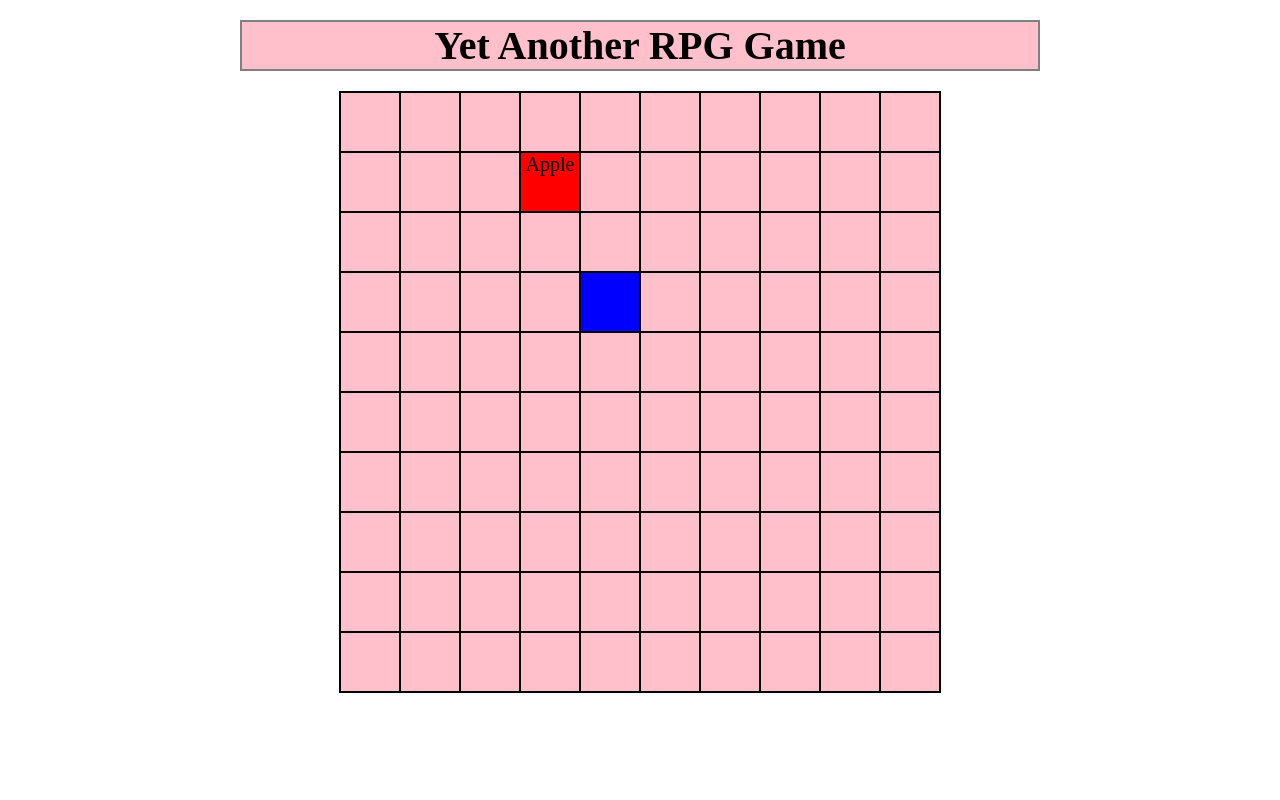
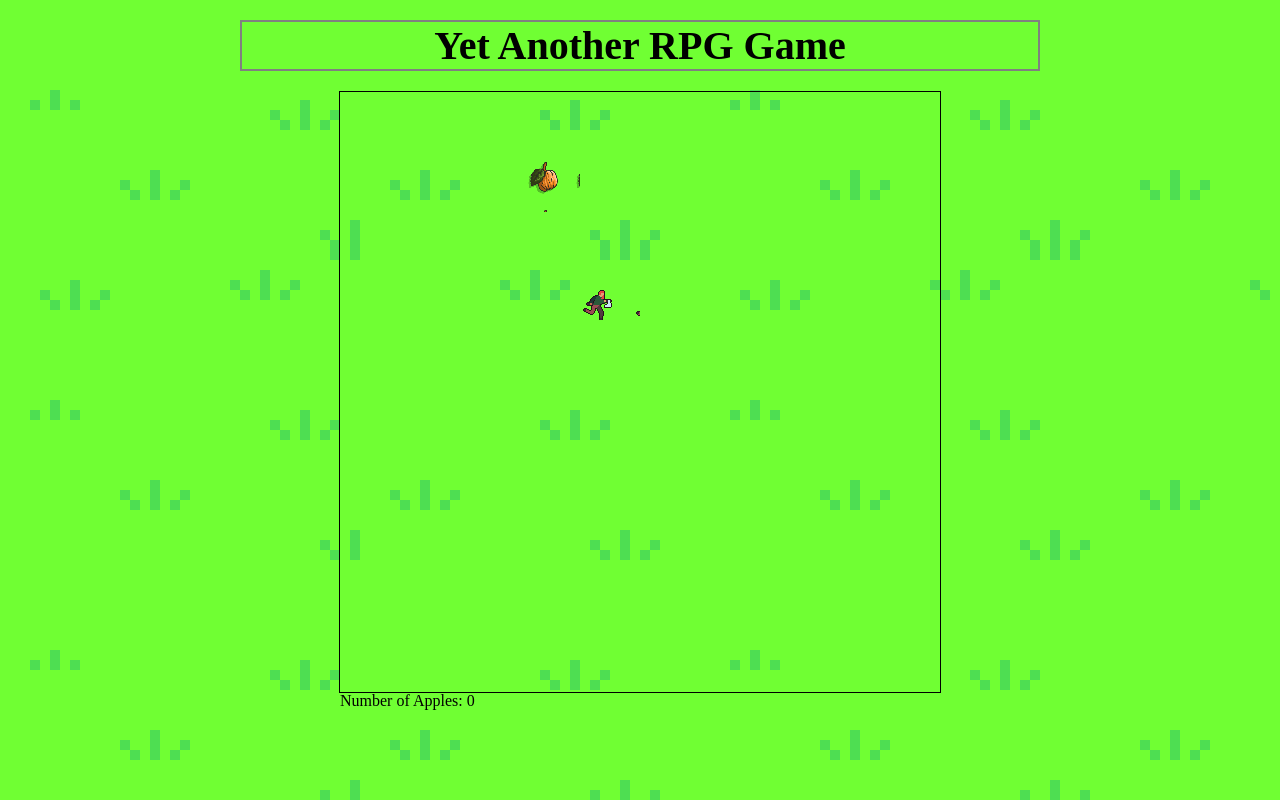
Before and after one commit to hditano/Another-RPG-Game, a plain HTML site: page index.html in a window 1280 px wide. Drawn offline with Linux system fonts and the light colour scheme.

Commit message:
added basic sprite

```diff
--- a/index.html
+++ b/index.html
@@ -14,6 +14,9 @@
     <div class="grid-container">
         <div class="main-grid">
         </div>
+        <div class="score-apples">
+            <p>Number of Apples: <span class="number-apples">0</span></p>
+        </div>
     </div>
     <script src="script.js"></script>
 </body>
--- a/script.js
+++ b/script.js
@@ -1,11 +1,12 @@
 const mainGrid = document.querySelector('.main-grid');
-const player = document.querySelector('.player');
 const grid = document.querySelectorAll('.grid');
+const numberApples = document.querySelector('.number-apples');
 let squares = [];
 let playerPos = [34];
 let apples = [];
 let direction = 1;
 let width = 10;
+let numApples = 0;
 
 function createDiv() {
     for (let i = 0; i < 100; i++) {
@@ -25,23 +26,27 @@ function createApples() {
     apples.push(myApples);
     apples.forEach(index => squares[index].classList.add('apples'));
 
+}
+
+function harvest() {
     for (let i = 0; i < squares.length; i++) {
-        if (squares[i].classList.contains('apples')) {
-            squares[i].textContent = 'Apple';
+        if (squares[i].classList.contains('apples') && squares[i].classList.contains('player')) {
+            squares[i].classList.remove('apples');
+            numApples += 1;
+            numberApples.textContent = numApples;
+            apples.pop();
+            squares[i].textContent = '';
+            createApples();
         }
     }
 }
 
-function harverst() {
-    for(let i = 0; i < squares.length; i++) {
-        if(squares[i].classList.contains('apples') && squares[i].classList.contains('player')) {
-            squares[i].classList.add('apples-harverst');
-            console.log('hay apple!');
-        }
-    }
+function animateScript() {
+    document.querySelector('.player').style.backgroundPosition = `-256px 0px`;
 }
 
 function control(e) {
+
     if (e.key === 'ArrowLeft') {
         direction = -1;
         console.log('Left');
@@ -69,7 +74,7 @@ function control(e) {
         squares[playerPos[1]].classList.remove('player');
         playerPos.pop();
     } else if (e.key === 'Control') {
-        harverst();
+        harvest();
     }
 }
 
--- a/style.css
+++ b/style.css
@@ -4,13 +4,17 @@
     padding: 0;
 }
 
+body {
+    background-image: url(./images/background.png);
+}
+
 .container {
     display: flex;
     border: 2px solid gray;
-    background-color: pink;
     margin: 0 auto;
     margin-top: 20px;
     width: 800px;
+    background-image: url(./images/background.png);
 }
 
 h1 {
@@ -19,7 +23,6 @@ h1 {
 }
 
 .grid-container {
-    background-color: pink;
     margin: 20px auto 0 auto;
     border: 1px solid black;
     width: 602px;
@@ -35,26 +38,39 @@ h1 {
 .grid {
     width: 60px;
     height: 60px;
-    border: 1px solid black;
+    /* border: 1px solid black; */
     margin: 0;
     padding: 0;
 }
 
 .player {
-    background-color: blue;
+    /* background-color: blue;
     text-align: center;
     font-size: 30px;
-    margin: 0 auto;
+    margin: 0 auto; */
+    height: 60px;
+    width: 60px;
+
+    z-index: 10;
+
+    background: url(./images/Woodcutter_run.png) 0px 0px;
+    animation: play 1s steps(8) infinite;
+}
+
+@keyframes play {
+    100% {
+        background-position: -700px;
+    }
 }
 
 .apples {
-    background-color: red;
-    text-align: center;
-    font-size: 20px ;
-    margin: 0 auto;
+
+    height: 60px;
+    width: 60px;
+    background: url(./images/9.png);
 }
 
-.apples-harverst {
+.apples-harvest {
     width: 40px;
     height: 40px;
 }
```
Also changed, not shown: images/9.png (added), images/Woodcutter_run.png (added), images/background.png (added).
